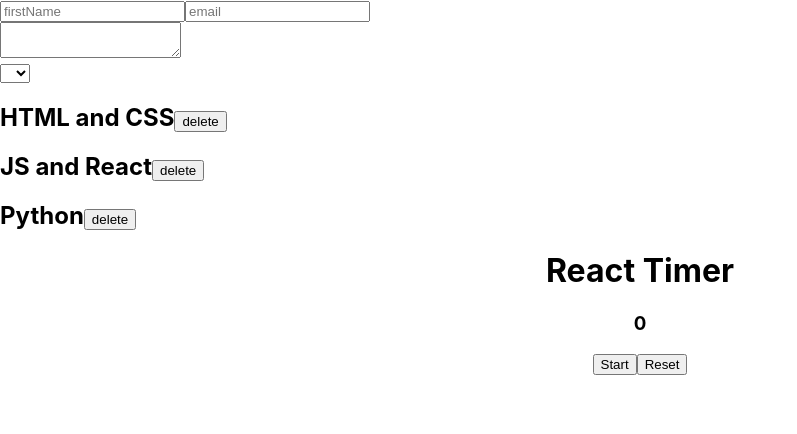
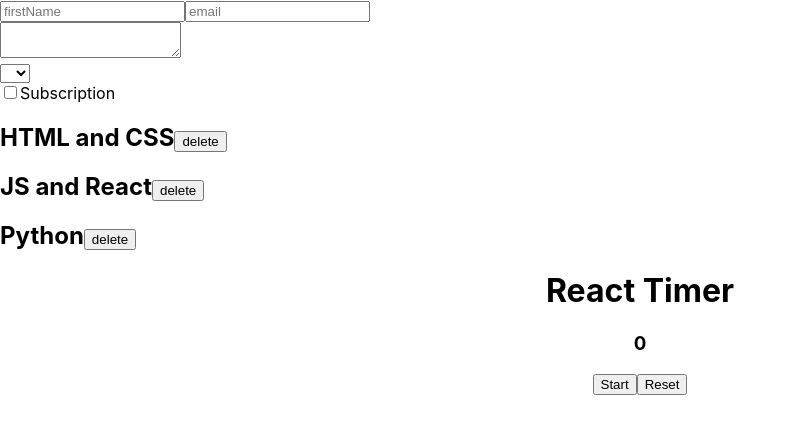
Before and after one commit to Tetiana-Korobkina-88/react-app-1, a React (Create React App) app: page / in a window 1280 px wide. Shown: the top 434 px of the page, without its empty margins (0-797 px from the left). Built offline with nearby package versions, Linux system fonts and the light colour scheme.

Commit message:
added a checkbox element to the form

```diff
--- a/src/component/Form.jsx
+++ b/src/component/Form.jsx
@@ -6,10 +6,15 @@ class Form extends Component {
     email: '',
     message: '',
     select: '',
+    subscription: false,
   }
 
   handleChange = (event) => {
     this.setState({[event.target.name]: event.target.value })
+  }
+
+  handleCheckboxChange = (event) => {
+    this.setState({[event.target.name]: event.target.checked })
   }
 
   validateName = () => {
@@ -25,7 +30,7 @@ class Form extends Component {
   }
 
   render() {
-    const {firstName, email, message, select} = this.state;
+    const {firstName, email, message, select, subscription} = this.state;
     return <div>
       <input
         type='text'
@@ -56,6 +61,16 @@ class Form extends Component {
         <option value="2">2</option>
         <option value="3">3</option>
       </select>
+      <br />
+      <label>
+        <input
+          type='checkbox'
+          name='subscription'
+          checked={subscription}
+          onChange={this.handleCheckboxChange}
+        />
+        Subscription
+      </label>
     </div>
   }
 }
```
